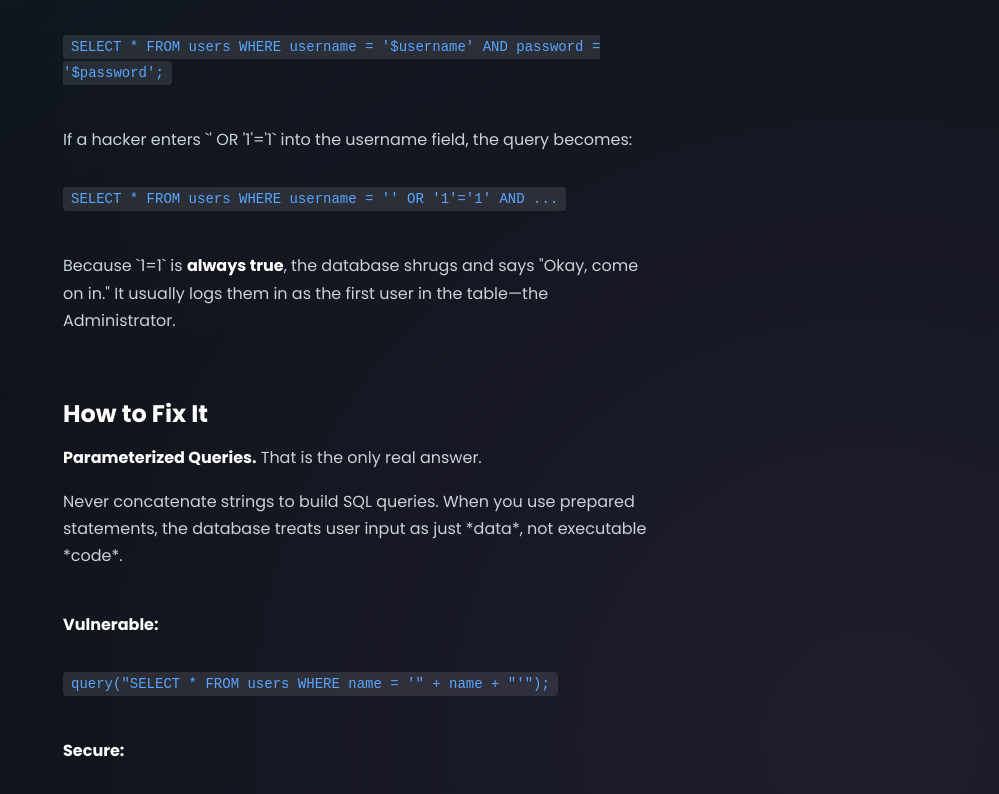
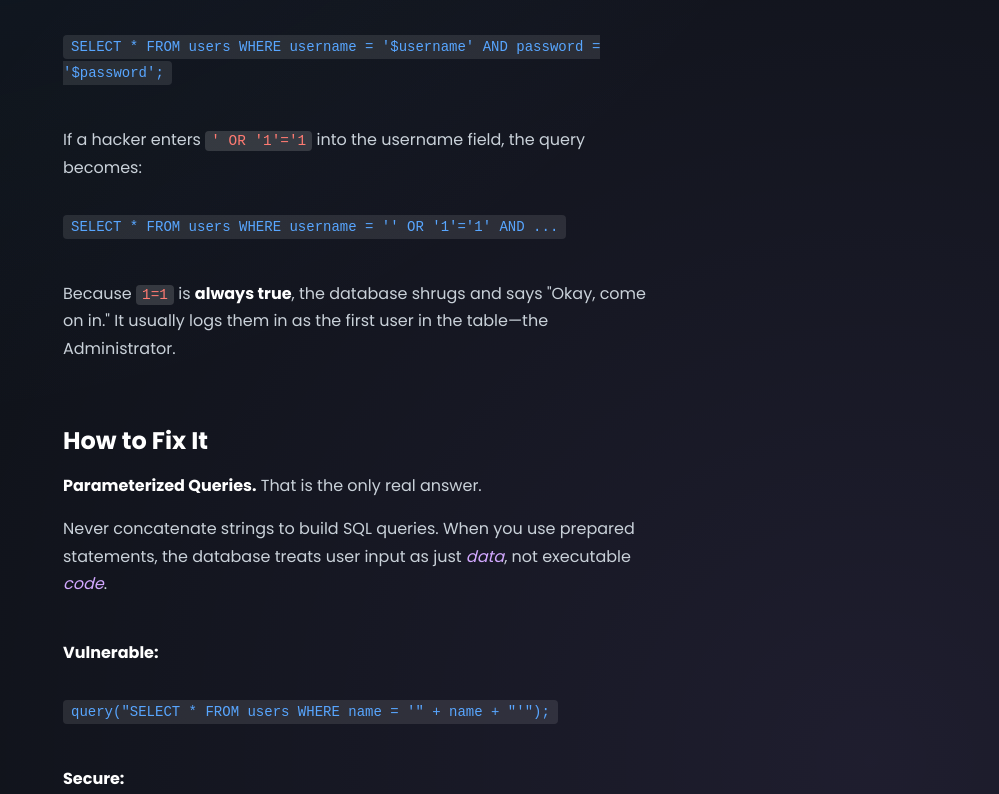
Before and after one commit to thanuj-23/portfolio, a React (Vite) app: page /blog/basic-sql-injection in a window 1280 px wide. Shown: the part 1176-1970 px from the top of the page, without its empty margins (281-1280 px from the left). Built offline with nearby package versions, Linux system fonts and the light colour scheme.

Commit message:
Enhance markdown rendering and finalize content

```diff
--- a/src/components/BlogPost.jsx
+++ b/src/components/BlogPost.jsx
@@ -23,14 +23,28 @@ const BlogPost = () => {
     }
 
     // ... existing renderContent ...
-    // Helper to parse inline bold text like **text**
+    // Helper to parse inline styles: code, bold, italic
     const parseInlineFormat = (text) => {
-        const parts = text.split(/(\*\*.*?\*\*)/g);
-        return parts.map((part, index) => {
-            if (part.startsWith('**') && part.endsWith('**')) {
-                return <strong key={index} className="text-white" style={{ fontWeight: '700' }}>{part.slice(2, -2)}</strong>;
+        // 1. Split by code blocks first (priority)
+        return text.split(/(`[^`]+`)/g).map((part, i) => {
+            if (part.startsWith('`') && part.endsWith('`')) {
+                return <code key={i} style={{ background: 'rgba(255,255,255,0.15)', padding: '2px 6px', borderRadius: '4px', fontFamily: 'monospace', color: '#ff7b72', fontSize: '0.9em' }}>{part.slice(1, -1)}</code>;
             }
-            return part;
+
+            // 2. Split by bold
+            return part.split(/(\*\*.*?\*\*)/g).map((subPart, j) => {
+                if (subPart.startsWith('**') && subPart.endsWith('**')) {
+                    return <strong key={`${i}-${j}`} className="text-white" style={{ fontWeight: '700' }}>{subPart.slice(2, -2)}</strong>;
+                }
+
+                // 3. Split by italic
+                return subPart.split(/(\*[^*]+?\*)/g).map((innerPart, k) => {
+                    if (innerPart.startsWith('*') && innerPart.endsWith('*')) {
+                        return <em key={`${i}-${j}-${k}`} style={{ fontStyle: 'italic', color: '#d2a8ff' }}>{innerPart.slice(1, -1)}</em>;
+                    }
+                    return innerPart;
+                });
+            });
         });
     };
 
@@ -43,6 +57,7 @@ const BlogPost = () => {
             } else if (line.startsWith('- ')) {
                 return <li key={index} className="text-white ml-4 mb-2" style={{ listStylePosition: 'inside' }}>{parseInlineFormat(line.substring(2))}</li>;
             } else if (line.startsWith('`') && line.endsWith('`')) {
+                // Block code (preserving for backward compatibility, though parseInlineFormat handles it too)
                 return <p key={index} className="text-white my-3"><code style={{ background: 'rgba(255,255,255,0.1)', padding: '4px 8px', borderRadius: '4px', fontFamily: 'monospace', color: '#58a6ff' }}>{line.replace(/`/g, '')}</code></p>;
             } else if (line.trim() === '') {
                 return <br key={index} />;
```
